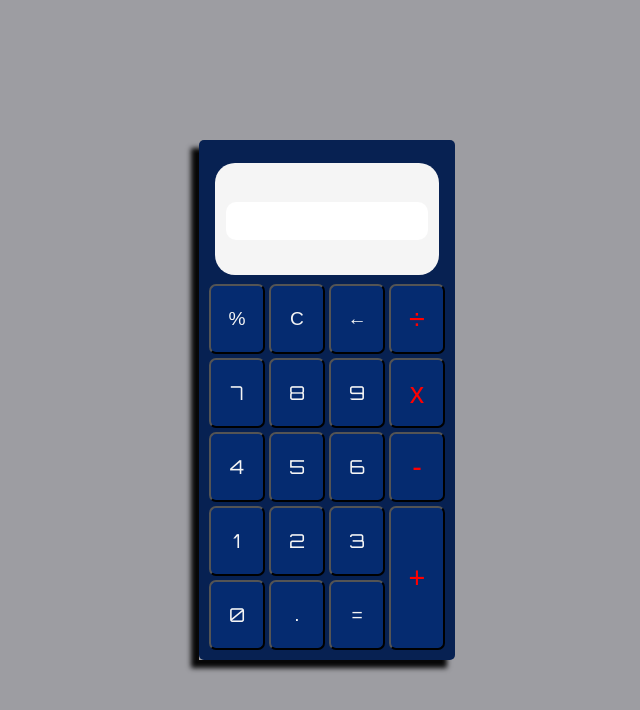
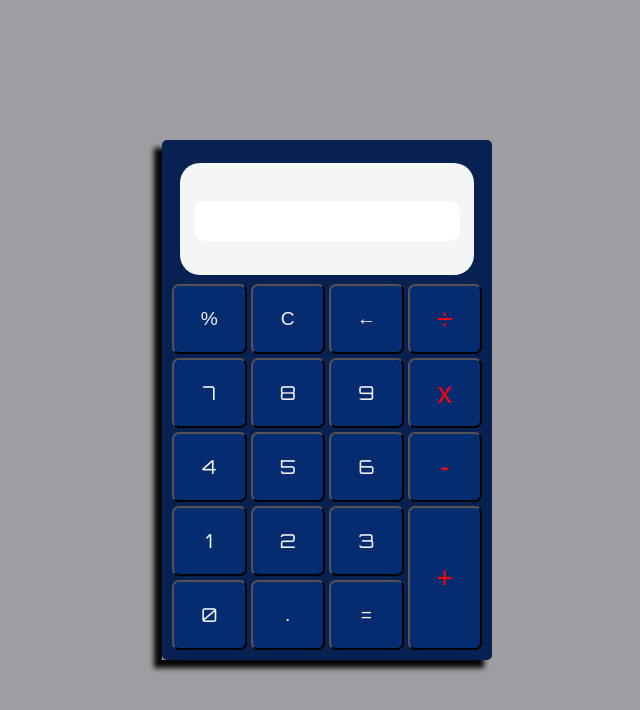
Before and after one commit to LuissVi/Calculadora-Type-Script, a website: page public/index.html in a window 1280 px wide. Shown: the whole page, without its empty margins (313-953 px from the left). Drawn offline with Linux system fonts and the light colour scheme; a web font is replaced by a local one.

Commit message:
Modificar estructura de directorios y ficheros

```diff
--- a/public/index.html
+++ b/public/index.html
@@ -42,7 +42,7 @@
             <button class="decimal" data-dec=".">.</button>
             <button class="igual">=</button>
     </section>
-    <script type="module" src="../dist/index.js"></script>
+    <script type="module" src="./dist/index.js"></script>
 </body>
 
 </html>
--- a/public/style.css
+++ b/public/style.css
@@ -17,7 +17,7 @@ body {
 }
 
 section {
-    width: 20%;
+    width: 330px;
     height: 65%;
     box-shadow:-8px 8px 5px rgb(7, 7, 7);
 }
@@ -59,6 +59,7 @@ section {
     border: none;
     width: 90%;
     border-radius: 10px;
+    font-family: 'Orbitron', sans-serif;
 }
 .contenedor_display .resultado:focus{
     outline: none;
```
Also changed, not shown: tsconfig.json (+7 -7 lines), README.md, 6 other files.
